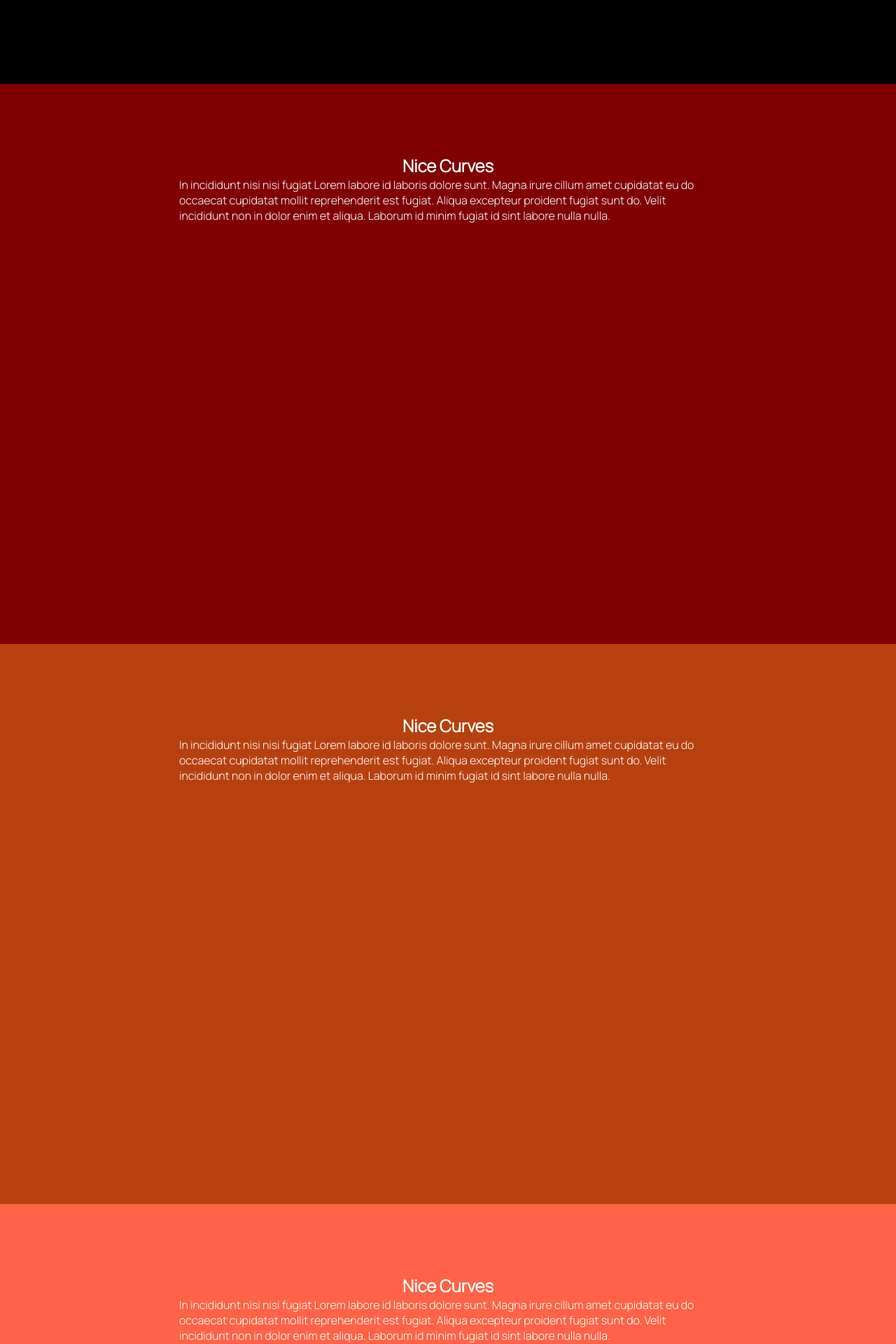
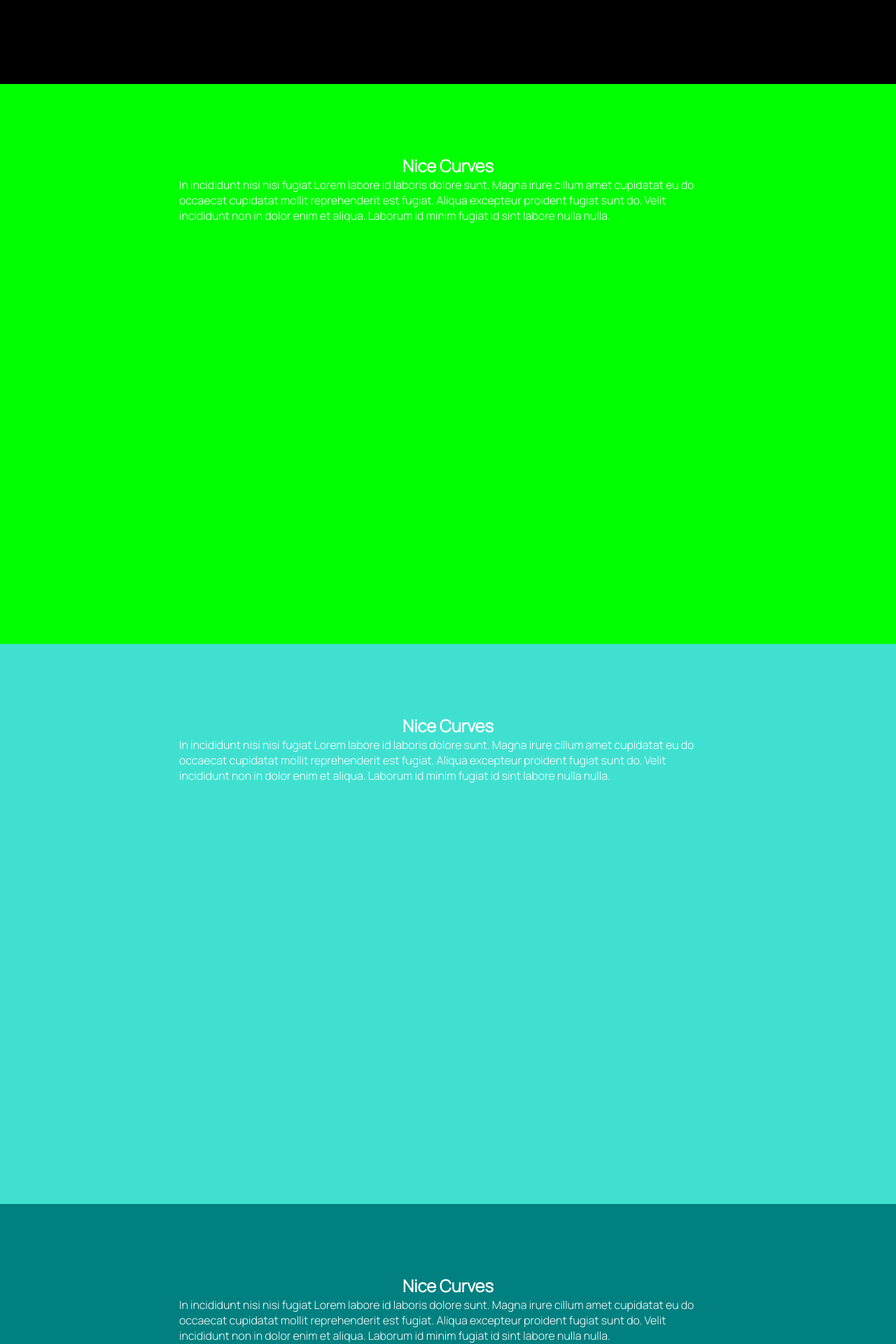
Before and after one commit to DillonSereduk/personal_portfolio, a React (Create React App) app in the folder client/: page / in a window 1280 px wide. Shown: the part 680-2600 px from the top of the page at 70% size. Built offline with nearby package versions, Linux system fonts and the light colour scheme; no server answers.

Commit message:
Changed section names to numbered panels

```diff
--- a/client/src/Dashboard.css
+++ b/client/src/Dashboard.css
@@ -22,27 +22,27 @@ section {
   padding: 100px 20vw;
 }
 
-.black {
+.panel-1 {
   background: black;
 }
-.maroon {
-  background: rgb(128, 0, 0);
+.panel-2 {
+  background: rgb(0, 255, 0);
 }
-.rust {
-  background: rgb(183, 65, 14);
+.panel-3 {
+  background: rgb(64, 224, 208);
 }
-.tomato {
-  background: rgb(255, 99, 71);
+.panel-4 {
+  background: rgb(0, 128, 128);
 }
-.coral {
-  background: rgb(255, 127, 80);
+.panel-5 {
+  background: rgb(135, 206, 235);
 }
-.vermilion {
-  background: rgb(227, 66, 52);
+.panel-6 {
+  background: rgb(15, 82, 186);
 }
-.scarlet {
-  background: rgb(255, 36, 0);
+.panel-7 {
+  background: rgb(0, 0, 128);
 }
-.bright_red {
-  background: rgb(196, 7, 7);
+.panel-8 {
+  background: rgb(75, 0, 130);
 }
--- a/client/src/components/Dashboard.js
+++ b/client/src/components/Dashboard.js
@@ -38,7 +38,7 @@ const DisplayAll = () => {
     return (
       <>
         <body>
-          <section class="black">
+          <section class="panel-1">
             <h1>Nice Curves</h1>
               <p>
                 In incididunt nisi nisi fugiat Lorem labore id laboris dolore sunt.
@@ -47,7 +47,7 @@ const DisplayAll = () => {
                 Laborum id minim fugiat id sint labore nulla nulla.
               </p>
           </section>
-          <section class="maroon">
+          <section class="panel-2">
             <h1>Nice Curves</h1>
               <p>
                 In incididunt nisi nisi fugiat Lorem labore id laboris dolore sunt.
@@ -56,7 +56,7 @@ const DisplayAll = () => {
                 Laborum id minim fugiat id sint labore nulla nulla.
               </p>
           </section>
-          <section class="rust">
+          <section class="panel-3">
             <h1>Nice Curves</h1>
               <p>
                 In incididunt nisi nisi fugiat Lorem labore id laboris dolore sunt.
@@ -65,7 +65,7 @@ const DisplayAll = () => {
                 Laborum id minim fugiat id sint labore nulla nulla.
               </p>
           </section>
-          <section class="tomato">
+          <section class="panel-4">
             <h1>Nice Curves</h1>
               <p>
                 In incididunt nisi nisi fugiat Lorem labore id laboris dolore sunt.
@@ -74,7 +74,7 @@ const DisplayAll = () => {
                 Laborum id minim fugiat id sint labore nulla nulla.
               </p>
           </section >
-          <section class="coral">
+          <section class="panel-5">
             <h1>Nice Curves</h1>
               <p>
                 In incididunt nisi nisi fugiat Lorem labore id laboris dolore sunt.
@@ -83,7 +83,7 @@ const DisplayAll = () => {
                 Laborum id minim fugiat id sint labore nulla nulla.
               </p>
           </section>
-          <section class="vermilion">
+          <section class="panel-6">
             <h1>Nice Curves</h1>
               <p>
                 In incididunt nisi nisi fugiat Lorem labore id laboris dolore sunt.
@@ -92,7 +92,7 @@ const DisplayAll = () => {
                 Laborum id minim fugiat id sint labore nulla nulla.
               </p>
           </section>
-          <section class="scarlet">
+          <section class="panel-7">
             <h1>Nice Curves</h1>
               <p>
                 In incididunt nisi nisi fugiat Lorem labore id laboris dolore sunt.
@@ -101,7 +101,7 @@ const DisplayAll = () => {
                 Laborum id minim fugiat id sint labore nulla nulla.
               </p>
           </section>
-          <section class="bright_red">
+          <section class="panel-8">
             <h1>Nice Curves</h1>
               <p>
                 In incididunt nisi nisi fugiat Lorem labore id laboris dolore sunt.
```
